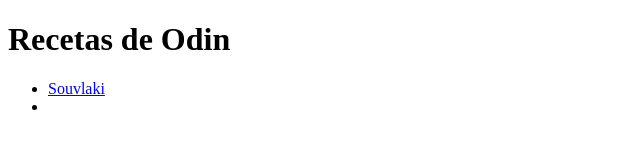
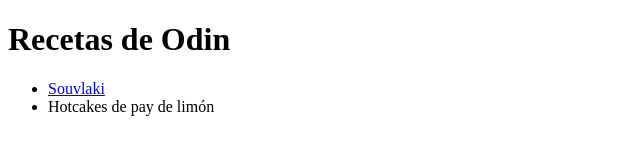
Before and after one commit to astroprieto/odin-recipes, a plain HTML site: page index.html in a window 1280 px wide. Shown: the whole page, without its empty margins (0-640 px from the left). Drawn offline with Linux system fonts and the light colour scheme.

```diff
--- a/index.html
+++ b/index.html
@@ -9,7 +9,7 @@
 		<h1>Recetas de Odin</h1>
 		<ul>
 			<li><a href="./recipes/souvlaki.html">Souvlaki</a></li>
-			<li><a href="./recipes/hotcakes-limon.html"></a></li>
+			<li><a href="./recipes/hotcakes-limon.html"></a>Hotcakes de pay de limón</li>
 		</ul>
 	</body>
 </html>
```
